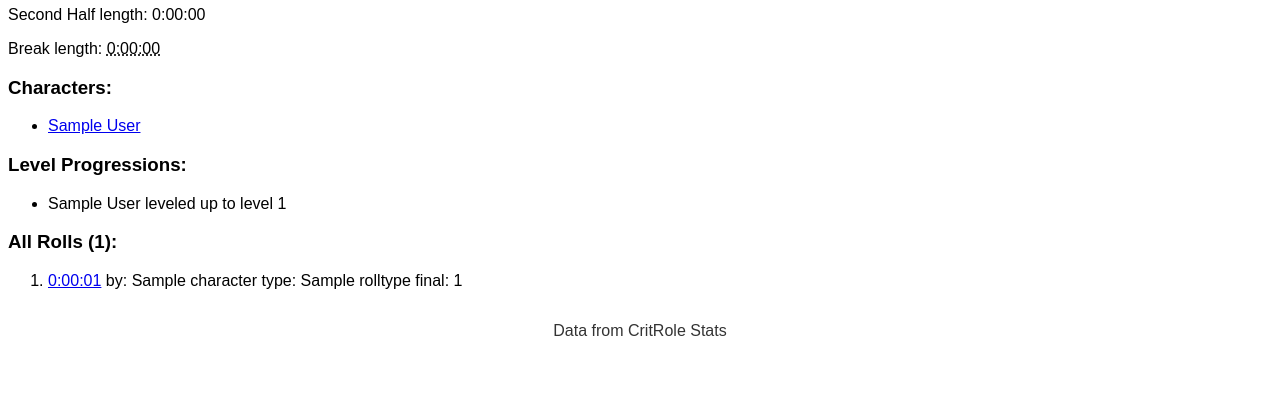
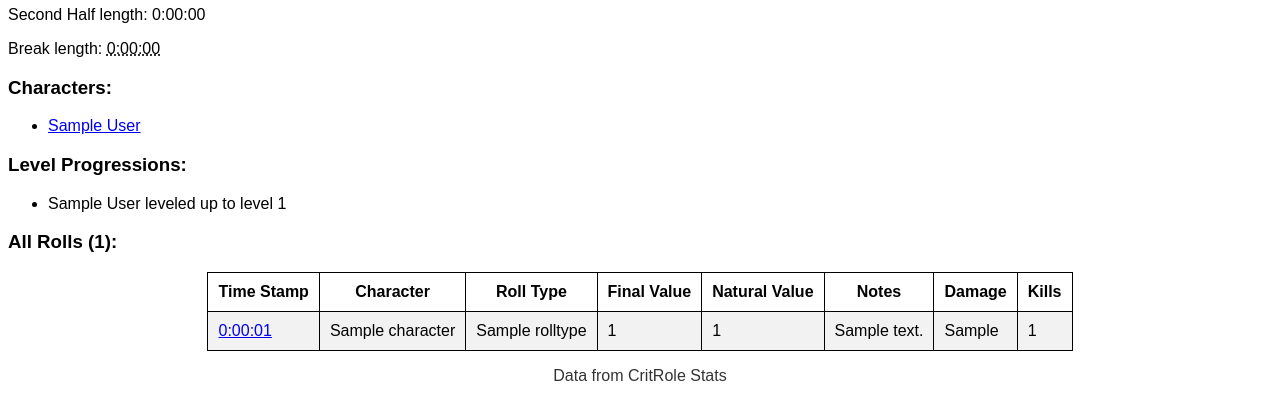
Before and after one commit to rntrtul/CRDB-API, a Django app: page /episodes/1/ in a window 1280 px wide. Shown: the part 337-757 px from the top of the page. Run offline with Django 3.2, Linux system fonts and the light colour scheme; tables that the repository leaves empty hold one stand-in row (values such as "Sample post").

Commit message:
add kill count to roll, change unknown values form 0 to null

```diff
--- a/characters/templates/characters/detail.html
+++ b/characters/templates/characters/detail.html
@@ -6,6 +6,7 @@
     Race: <a href="{%url 'races:detail' character.race_id%}">{{character.race.name}}</a>
   </p>
   <p>Character Type: <a href="{%url 'characters:typeDetail' character.char_type_id%}">{{character.char_type.name}}</a></p>
+  <h3>Damage Dealt: {{damage_dealt}} Avg{{avg_damage_dealt}}</h3>
 
   <h3>Stat Sheets: </h3>
   <ul>
--- a/episodes/templates/episodes/detail.html
+++ b/episodes/templates/episodes/detail.html
@@ -36,12 +36,28 @@
     {%endif%}
     <h3>All Rolls  ({{rolls.count}}):</h3>
 
-    <ol>
+    <table>
+        <tr>
+            <th>Time Stamp</th>
+            <th>Character</th>
+            <th>Roll Type</th>
+            <th>Final Value</th>
+            <th>Natural Value</th>
+            <th>Notes</th>
+            <th>Damage</th>
+            <th>Kills</th>
+        </tr>
     {% for roll in rolls %}
-        <li>
-            <a href="{%url 'rolls:detail' roll.id%}">{{ roll.time_formated}}</a>
-            by: {{roll.character.name}} type: {{roll.roll_type.name}} final: {{roll.final_value}}
-        </li>
+        <tr>
+            <td><a href="{%url 'rolls:detail' roll.id%}">{{ roll.time_formated}}</a></td>
+            <td>{{roll.character.name}}</td>
+            <td>{{roll.roll_type.name}}</td>
+            <td>{{roll.final_value}}</td>
+            <td>{{roll.natural_value}}</td>
+            <td>{{roll.notes}}</td>
+            <td>{{roll.damage}}</td>
+            <td>{{roll.kill_count}}</td>
+        </tr>
     {% endfor %}
-    </ol>
+    </table>
 {%endblock%}
--- a/episodes/views.py
+++ b/episodes/views.py
@@ -21,7 +21,7 @@
 
   def get_context_data(self, **kwargs):
     context = super().get_context_data(**kwargs)
-    context['apperances'] = context['object'].apperances.order_by('episode__num')
+    context['apperances'] = context['object'].apperances.order_by('character__name')
     context['rolls'] = context['object'].rolls.order_by('time_stamp')
     context['level_progs'] = context['object'].level_ups.order_by('sheet__character__full_name')
     return context
--- a/items/templates/items/weaponDetail.html
+++ b/items/templates/items/weaponDetail.html
@@ -1,6 +1,7 @@
 {% extends 'base.html' %}
 {% block content %}
   <h1>{{weapon.name }}</h1>
+  <h2>Total Damage Output: {{total_dealt}} points</h2>
   <p>Attack Bonus: {{weapon.attack_bonus}}</p>
   {%for damage in damages%}
     <p>Damage Die: {{damage.die_num}}d{{damage.die.sides}} + {{damage.modifier}} ({{damage.damage_type.name}})</p>
--- a/items/views.py
+++ b/items/views.py
@@ -2,6 +2,7 @@
 from django.http import HttpResponseRedirect
 from django.urls import reverse
 from django.views import generic
+from django.db.models import Sum
 
 from .models import Potion, PotionUsage, Weapon, WeaponDamage
 
@@ -41,4 +42,5 @@
     context['damages'] = context['object'].damages.all()
     context['owners'] = context['object'].owners.distinct('sheet__character__name')
     context['uses'] = context['object'].uses.all()
+    context['total_dealt'] = context['uses'].aggregate(Sum('roll__final_value'))
     return context
--- a/players/views.py
+++ b/players/views.py
@@ -18,4 +18,6 @@
   def get_context_data(self, **kwargs):
     context = super().get_context_data(**kwargs)
     context['char_list'] = context['object'].characters.order_by('full_name')
+    context['attendance_list'] = context['object'].attendance.order_by('episode__campaign', 'episode__num')
+    context['attendance_count'] = context['attendance_list'].count()
     return context
--- a/rolls/models.py
+++ b/rolls/models.py
@@ -4,6 +4,9 @@
 import time
 
 # Create your models here.
+
+class Die(models.Model):
+  sides = models.IntegerField()
 #add boolean fields, skill, save, ability, damage
 class RollType(models.Model):
   name = models.TextField()
@@ -14,19 +17,17 @@
   #change time_stamp to timestamp
   #change ep to episode
   time_stamp = models.IntegerField(default=0)
-  natural_value = models.IntegerField(default=0)
-  final_value = models.IntegerField(default=0)
+  natural_value = models.IntegerField(default=0, null= True)
+  final_value = models.IntegerField(default=0, null = True)
   notes = models.TextField()
   damage = models.TextField(blank=True)
   roll_type = models.ForeignKey(RollType, related_name='rolls', on_delete=models.CASCADE)
   ep = models.ForeignKey(Episode, related_name='rolls', on_delete=models.CASCADE)
   character = models.ForeignKey(Character, related_name='rolls', on_delete=models.CASCADE)
+  kill_count = models.IntegerField(default = 0) #might be a temp column until, all kills in kills table
 
   def time_formated (self):
     return time.strftime("%-H:%M:%S", time.gmtime(self.time_stamp))
-
-class Die(models.Model):
-  sides = models.IntegerField()
 
 class AdvantageType (models.Model):
   name = models.TextField()
@@ -36,3 +37,7 @@
   used = models.ForeignKey(Rolls, related_name='advantages_used', on_delete = models.CASCADE, blank=True, null= True)
   disregarded = models.ForeignKey(Rolls, related_name='advantages_disregarded', on_delete = models.CASCADE, blank=True, null= True)
   #null since some are just single advantage rolls
+
+class Kill(models.Model):
+  roll = models.ForeignKey(Rolls, related_name='kills', on_delete=models.CASCADE)
+  killed = models.ForeignKey(Character, related_name='deaths', on_delete=models.CASCADE)
--- a/rolls/views.py
+++ b/rolls/views.py
@@ -26,7 +26,6 @@
 
   def get_queryset(self):
     return RollType.objects.annotate(num_rolls=Count('rolls')).order_by('-num_rolls')
-    #return RollType.objects.order_by('name')
 
 class TypeDetailView(generic.DetailView):
   model = RollType
--- a/static/main.css
+++ b/static/main.css
@@ -1,6 +1,21 @@
 *{
   font-family: Arial, Helvetica, sans-serif;
 }
+
+table {
+  margin: 0 auto;
+}
+
+table, th, td {
+  border: 1px solid black;
+  border-collapse: collapse;
+}
+
+th, td{
+  padding: 10px;
+}
+
+tr:nth-child(even) {background-color: #f2f2f2;}
 
 #nav-bar{
   list-style-type: none;
```
Also changed, not shown: characters/views.py (+7 -1 lines), players/templates/players/detail.html (+7 -0 lines), scripts/importing datas/importRolls.py (+54 -11 lines), rolls/migrations/0015_auto_20200718_0438.py (added), rolls/migrations/0016_auto_20200723_0230.py (added).
